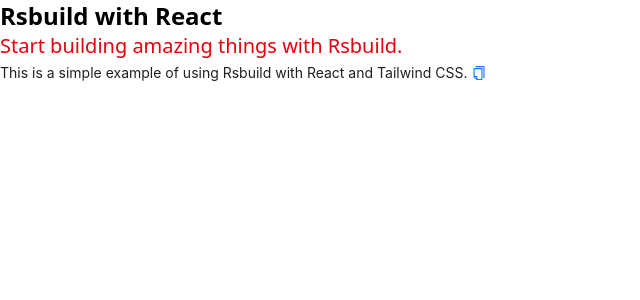
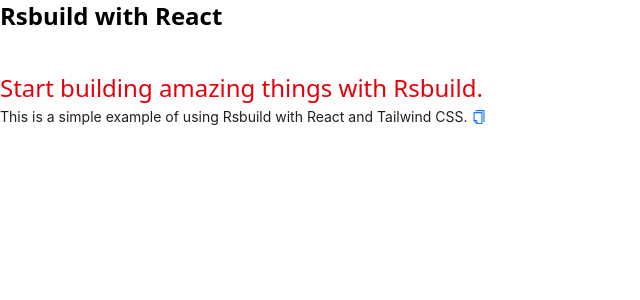
Before and after one commit to hazimba/asset-mc, a React app: page / in a window 1280 px wide. Shown: the top 300 px of the page, without its empty margins (0-640 px from the left). Built offline with nearby package versions, Linux system fonts and the light colour scheme; the HTML template or start-up script is replaced by a standard one.

Commit message:
test tailwind

```diff
--- a/src/App.tsx
+++ b/src/App.tsx
@@ -1,17 +1,17 @@
 import './output.css';
 import { Typography } from 'antd';
 
-const { Paragraph, Text } = Typography;
+const { Text } = Typography;
 
 
 const App = () => {
   return (
     <div className="content">
       <h1 className="text-2xl font-bold">Rsbuild with React</h1>
-      <div className="text-red-600 text-xl">
+      <div className="text-red-600 text-2xl mt-10">
         Start building amazing things with Rsbuild.
       </div>
-      <Text copyable className="text-blue-600 text-lg">
+      <Text copyable>
         This is a simple example of using Rsbuild with React and Tailwind CSS.
       </Text>
     </div>
--- a/src/output.css
+++ b/src/output.css
@@ -9,6 +9,7 @@
       "Courier New", monospace;
     --color-red-600: oklch(57.7% 0.245 27.325);
     --color-blue-600: oklch(54.6% 0.245 262.881);
+    --spacing: 0.25rem;
     --text-lg: 1.125rem;
     --text-lg--line-height: calc(1.75 / 1.125);
     --text-xl: 1.25rem;
@@ -166,6 +167,12 @@
   }
 }
 @layer utilities {
+  .mt-4 {
+    margin-top: calc(var(--spacing) * 4);
+  }
+  .mt-10 {
+    margin-top: calc(var(--spacing) * 10);
+  }
   .table {
     display: table;
   }
```
